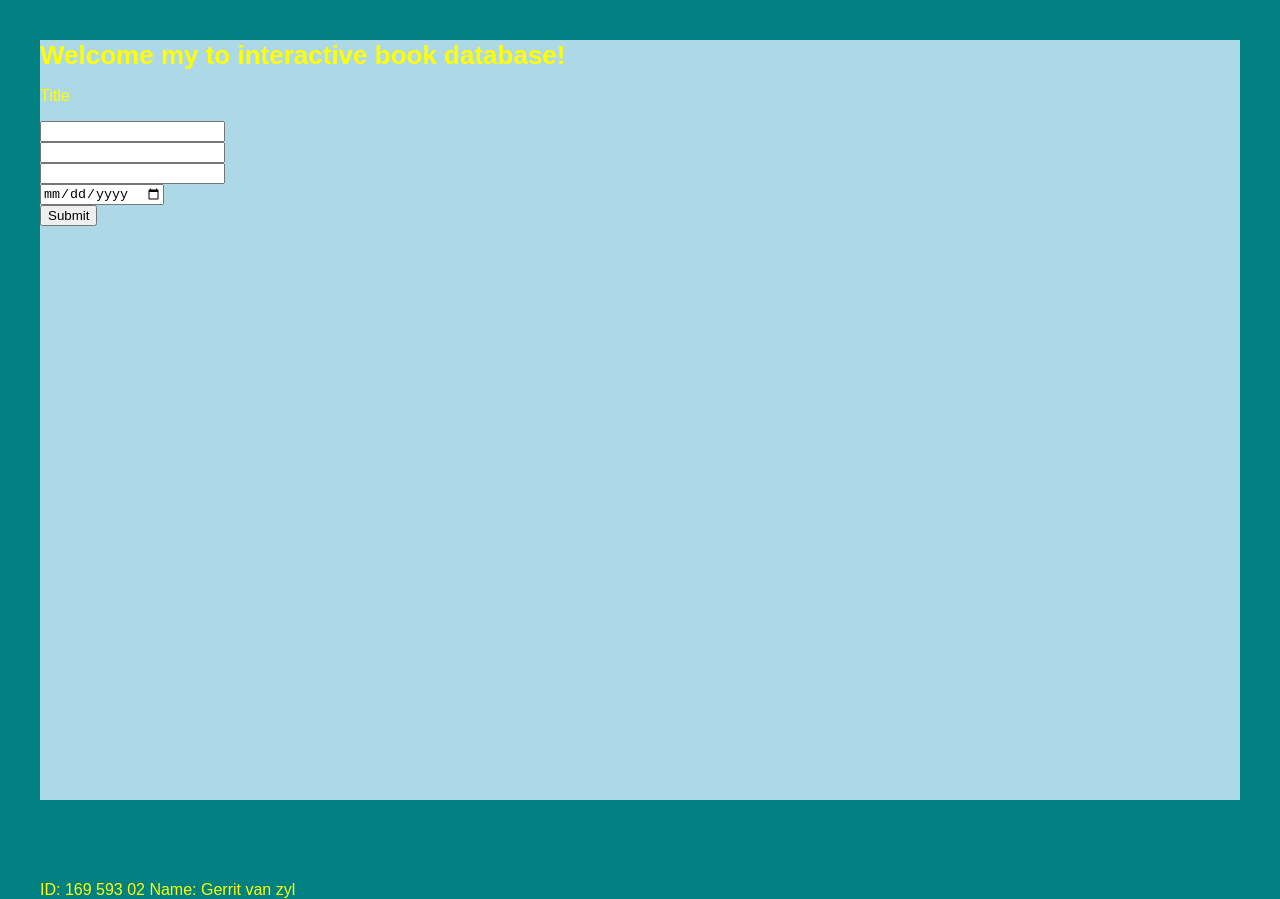
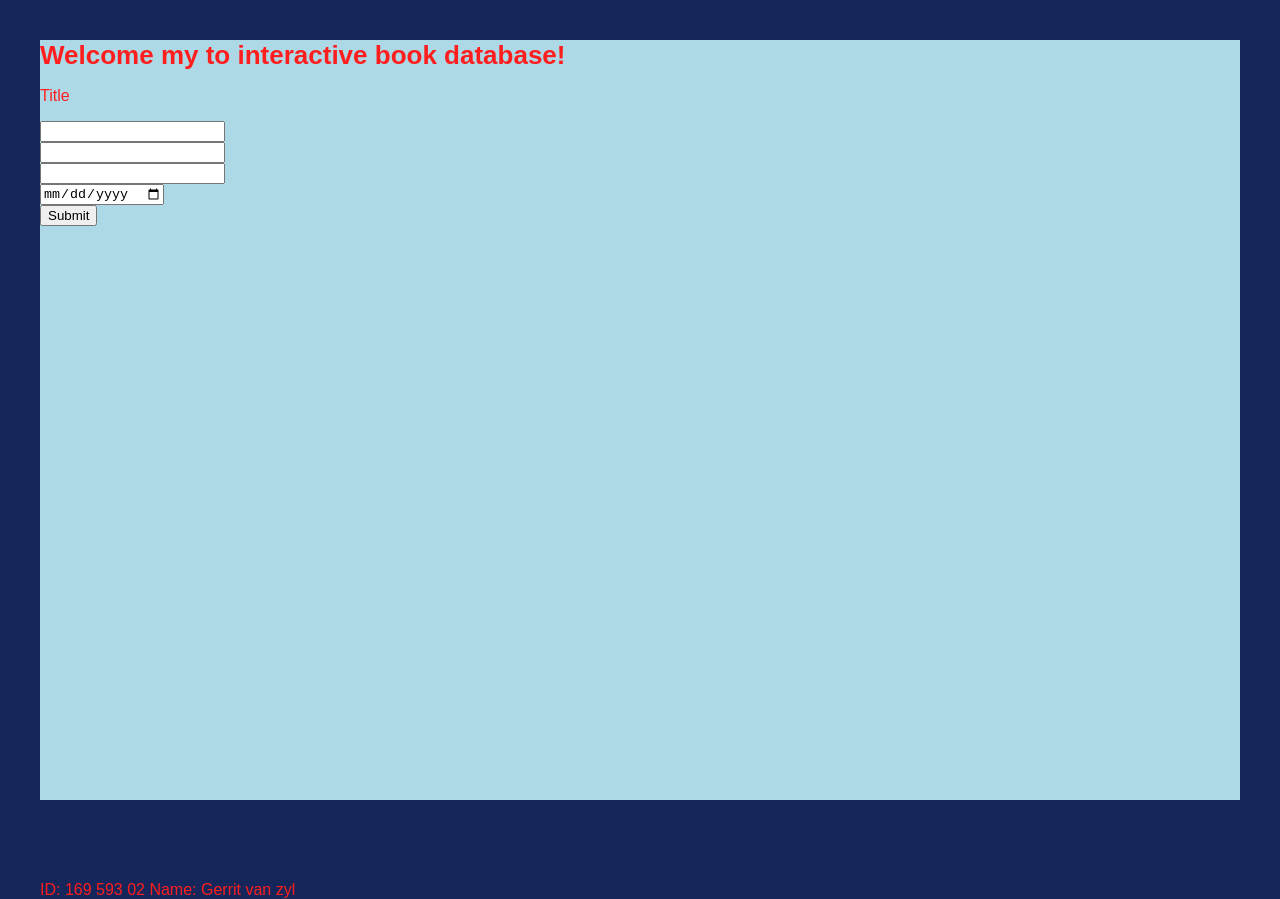
Before and after one commit to gerrit450/cise_SEEDS, a React (Create React App) app: page /createBook in a window 1280 px wide. Built offline with nearby package versions, Linux system fonts and the light colour scheme.

Commit message:
added css properties

```diff
--- a/src/App.css
+++ b/src/App.css
@@ -3,13 +3,13 @@
 }
 
 .background-red {
-  background-color: grey;
+  background-color: rgb(109, 21, 21);
 }
 
 body {
   align-self: start;
-  background-color: #008080;
-  color: yellow;
+  background-color: #0a1d52f3;
+  color: rgb(255, 30, 30);
   padding: 40px;
   font-family: Arial;
   text-align: left;
```
